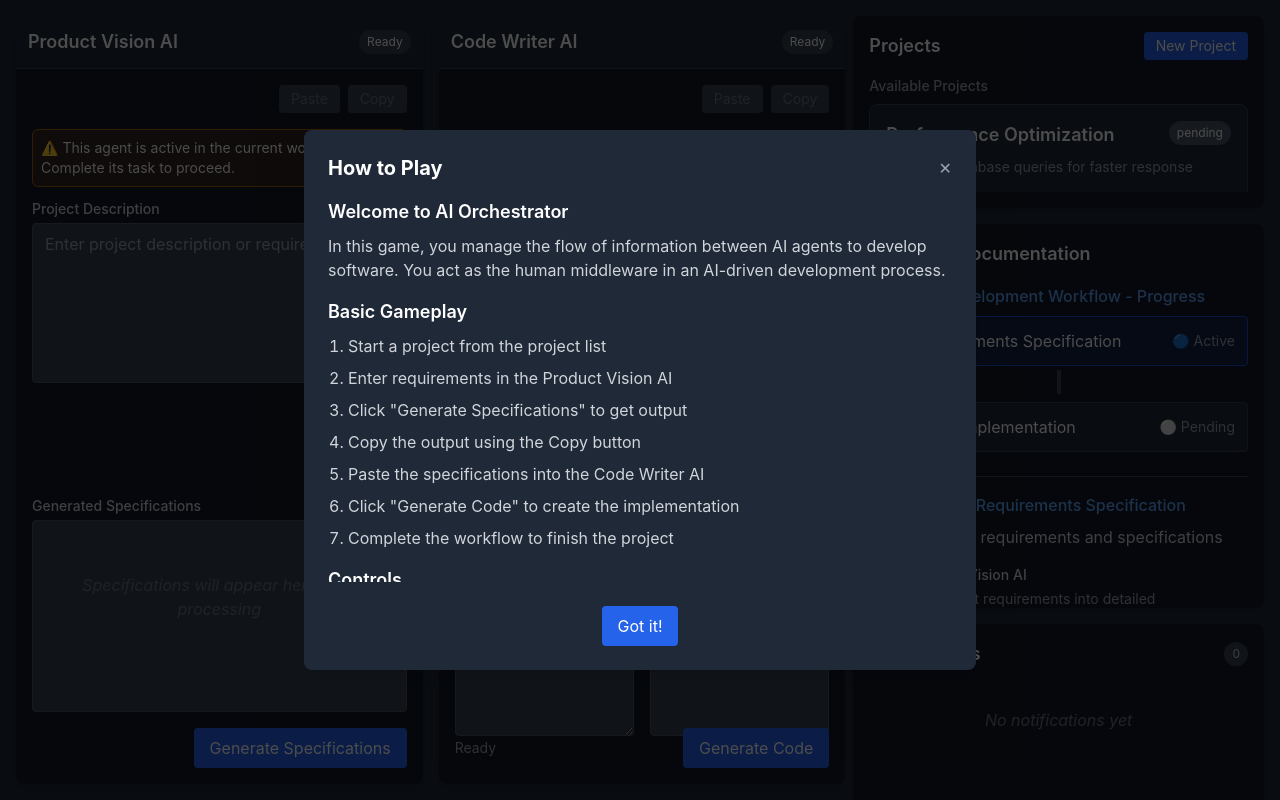
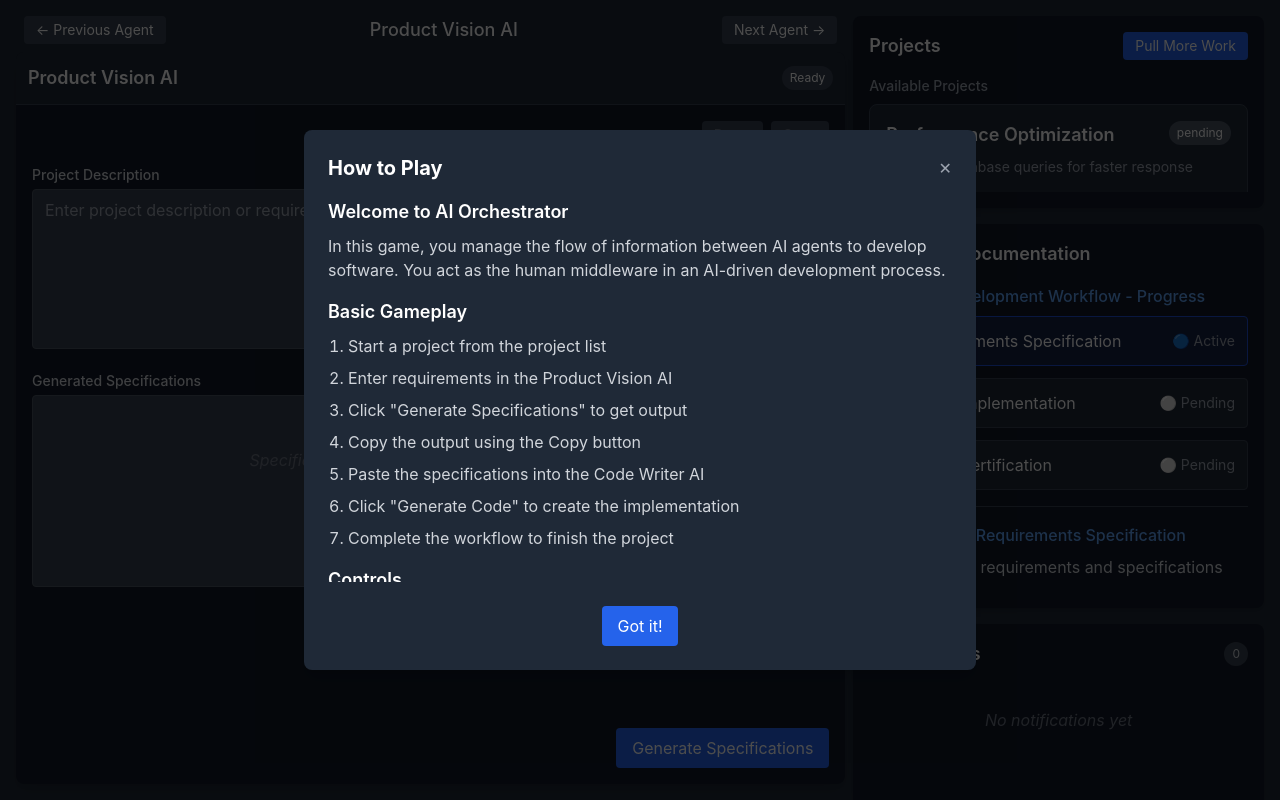
Before and after one commit to rranshous/ai_orchestration_game, a React (Vite) app: page / in a window 1280 px wide. Built offline with nearby package versions, Linux system fonts and the light colour scheme.

Commit message:
second playthrough update

```diff
--- a/src/components/agents/BaseAgentInterface.tsx
+++ b/src/components/agents/BaseAgentInterface.tsx
@@ -19,8 +19,9 @@ const BaseAgentInterface: React.FC<BaseAgentProps> = ({ agent, children }) => {
   // Get workflow and project information
   const workflow = useAppSelector(state => state.workflow.current);
   const activeStep = useAppSelector(state => workflow.steps.find(step => step.isActive));
-  const isActiveInWorkflow = activeStep?.agentId === agent.id;
-  const isLastStep = activeStep && workflow.steps.indexOf(activeStep) === workflow.steps.length - 1;
+
+  // Check if this is the final step (certification step)
+  const isFinalStep = workflow.steps.findIndex(step => step.id === activeStep?.id) === workflow.steps.length - 1;
   const activeProject = useAppSelector(state => {
     const activeProjectId = state.projects.activeProjectId;
     return activeProjectId ? state.projects.projects.find(p => p.id === activeProjectId) : null;
@@ -45,24 +46,11 @@ const BaseAgentInterface: React.FC<BaseAgentProps> = ({ agent, children }) => {
 
   // Auto-complete workflow step when agent processing is done
   useEffect(() => {
-    if (agent.status === "complete" && isActiveInWorkflow && activeStep) {
+    if (agent.status === "complete" && activeStep?.agentId === agent.id) {
       // When this agent's processing completes and it's the active step, mark the step as completed
       dispatch(completeStep({ stepId: activeStep.id }));
-
-      // Show guidance toast
-      if (isLastStep) {
-        dispatch(showToast({
-          type: "success",
-          message: "Code generated! Click 'Complete Project' to finish."
-        }));
-      } else {
-        dispatch(showToast({
-          type: "info",
-          message: "Use the Copy button to transfer output to the next agent."
-        }));
-      }
     }
-  }, [agent.status, isActiveInWorkflow, activeStep, isLastStep, dispatch]);
+  }, [agent.status, activeStep, dispatch]);
 
   const handleCopy = () => {
     if (agent.currentOutput) {
@@ -112,8 +100,8 @@ const BaseAgentInterface: React.FC<BaseAgentProps> = ({ agent, children }) => {
     }
   };
 
-  // Handle project completion
-  const handleCompleteProject = () => {
+  // Handle project certification
+  const handleCertifyCode = () => {
     if (!activeProject) return;
 
     // For demo, always mark as successful
@@ -128,8 +116,11 @@ const BaseAgentInterface: React.FC<BaseAgentProps> = ({ agent, children }) => {
   const canCopy = agent.currentOutput && agent.status === "complete";
   const canPaste = !!content && sourceId !== agent.id;
 
-  // Show "Complete Project" button on the last step when completed
-  const showCompleteProjectButton = isLastStep && agent.status === "complete" && agent.currentOutput;
+  // Only show the "Certify Code" button on the final step when completed
+  const showCertifyButton = isFinalStep &&
+                            agent.status === "complete" &&
+                            agent.currentOutput &&
+                            activeStep?.agentId === agent.id;
 
   return (
     <div className="agent-interface flex flex-col h-full">
@@ -150,22 +141,16 @@ const BaseAgentInterface: React.FC<BaseAgentProps> = ({ agent, children }) => {
         </button>
       </div>
 
-      {isActiveInWorkflow && (
-        <div className="bg-yellow-900/30 border border-yellow-700 rounded-md p-2 mb-3 text-sm">
-          ⚠️ This agent is active in the current workflow step. Complete its task to proceed.
-        </div>
-      )}
-
       {children}
 
-      {showCompleteProjectButton && (
+      {showCertifyButton && (
         <div className="mt-4 bg-green-900/30 border border-green-700 rounded-md p-3 text-center">
-          <p className="text-sm text-green-300 mb-2">All steps completed! You can now finish the project.</p>
+          <p className="text-sm text-green-300 mb-2">Code generation complete. Please review the code and certify if it meets requirements.</p>
           <button
             className="bg-green-600 hover:bg-green-700 text-white px-4 py-2 rounded font-medium"
-            onClick={handleCompleteProject}
+            onClick={handleCertifyCode}
           >
-            Complete Project
+            Certify Code
           </button>
         </div>
       )}
--- a/src/components/agents/CodeWriterInterface.tsx
+++ b/src/components/agents/CodeWriterInterface.tsx
@@ -16,21 +16,21 @@ const CodeWriterInterface: React.FC<CodeWriterInterfaceProps> = ({ agent }) => {
 
   return (
     <BaseAgentInterface agent={agent}>
-      <div className="flex flex-col h-full">
+      <div className="flex flex-col h-full overflow-hidden">
         <div className="flex-grow grid grid-cols-2 gap-4">
-          <div>
+          <div className="overflow-hidden flex flex-col">
             <label className="block text-sm font-medium text-gray-300 mb-1">Specifications</label>
             <textarea
-              className="w-full h-full bg-gray-700 border border-gray-600 rounded px-3 py-2 text-white font-mono"
+              className="w-full flex-grow bg-gray-700 border border-gray-600 rounded px-3 py-2 text-white font-mono overflow-auto"
               value={agent.currentInput}
               onChange={handleInputChange}
               placeholder="Paste specifications here..."
               readOnly={agent.status === "processing"}
             />
           </div>
-          <div>
+          <div className="overflow-hidden flex flex-col">
             <label className="block text-sm font-medium text-gray-300 mb-1">Generated Code</label>
-            <div className="w-full h-full bg-gray-700 border border-gray-600 rounded p-2 overflow-auto">
+            <div className="w-full flex-grow bg-gray-700 border border-gray-600 rounded p-2 overflow-auto">
               {agent.currentOutput ? (
                 <pre className="text-green-300 whitespace-pre-wrap font-mono text-sm">{agent.currentOutput}</pre>
               ) : (
--- a/src/components/agents/ProductVisionInterface.tsx
+++ b/src/components/agents/ProductVisionInterface.tsx
@@ -16,8 +16,8 @@ const ProductVisionInterface: React.FC<ProductVisionInterfaceProps> = ({ agent }
 
   return (
     <BaseAgentInterface agent={agent}>
-      <div className="flex flex-col h-full">
-        <div className="flex-grow">
+      <div className="flex flex-col h-full overflow-hidden">
+        <div className="mb-4">
           <label className="block text-sm font-medium text-gray-300 mb-1">Project Description</label>
           <textarea
             className="w-full h-40 bg-gray-700 border border-gray-600 rounded px-3 py-2 text-white"
@@ -28,7 +28,7 @@ const ProductVisionInterface: React.FC<ProductVisionInterfaceProps> = ({ agent }
           />
         </div>
 
-        <div className="mt-4">
+        <div className="flex-grow overflow-auto">
           <label className="block text-sm font-medium text-gray-300 mb-1">Generated Specifications</label>
           <div className="w-full h-48 bg-gray-700 border border-gray-600 rounded p-3 overflow-auto">
             {agent.currentOutput ? (
--- a/src/components/projects/ProjectSelector.tsx
+++ b/src/components/projects/ProjectSelector.tsx
@@ -3,7 +3,6 @@ import { useAppSelector, useAppDispatch } from '../../state/hooks';
 import { createProject, startProject } from '../../state/reducers/projectReducer';
 import { resetWorkflow } from '../../state/reducers/workflowReducer';
 import { showToast } from '../../state/reducers/notificationReducer';
-import { setInput } from '../../state/reducers/agentReducer';
 import ProjectCard from './ProjectCard';
 
 const ProjectSelector: React.FC = () => {
@@ -12,7 +11,7 @@ const ProjectSelector: React.FC = () => {
 
   const handleCreateProject = () => {
     dispatch(createProject());
-    dispatch(showToast({ type: "info", message: "New project created!" }));
+    dispatch(showToast({ type: "info", message: "New project assigned to you!" }));
   };
 
   const handleStartProject = (projectId: string) => {
@@ -23,14 +22,10 @@ const ProjectSelector: React.FC = () => {
     dispatch(startProject({ projectId }));
     dispatch(resetWorkflow());
 
-    // Automatically populate the Product Vision AI with the project details
-    const initialInput = `Project: ${selectedProject.name}\n\nDescription: ${selectedProject.description}\n\nAdd any additional requirements or details here...`;
-    dispatch(setInput({ agentId: 'product-vision', input: initialInput }));
-
-    // Show toast notification
+    // Show toast notification - changed guidance
     dispatch(showToast({
       type: "success",
-      message: "Project started! Enter requirements in Product Vision AI."
+      message: "Project started! Check workflow documentation for next steps."
     }));
   };
 
@@ -46,7 +41,7 @@ const ProjectSelector: React.FC = () => {
           className="bg-blue-600 hover:bg-blue-700 text-white text-sm px-3 py-1 rounded"
           onClick={handleCreateProject}
         >
-          New Project
+          Pull More Work
         </button>
       </div>
 
--- a/src/components/workspace/AgentPanel.tsx
+++ b/src/components/workspace/AgentPanel.tsx
@@ -19,24 +19,15 @@ const AgentPanel: React.FC<AgentPanelProps> = ({ id, title, agentId }) => {
     return <div>Agent not found</div>;
   }
 
-  const handlePanelClick = () => {
-    dispatch(setActiveAgent(agentId));
-  };
-
-  const isActive = activeAgentId === agentId;
-
   return (
     <div
       className={`
         agent-panel bg-gray-900 rounded-lg shadow-lg overflow-hidden
         h-full flex flex-col
-        ${isActive ? 'ring-2 ring-blue-500' : ''}
-        cursor-pointer
       `}
-      onClick={handlePanelClick}
     >
       <div className="agent-header bg-gray-800 p-3 border-b border-gray-700 flex justify-between items-center">
-        <h2 className="font-semibold text-lg">{title}</h2>
+        <div className="font-semibold text-lg">{title}</div>
         <div className="text-xs px-2 py-1 rounded-full bg-gray-700">
           {agent.status === "idle" ? "Ready" :
            agent.status === "processing" ? "Working" :
--- a/src/components/workspace/DocumentationPanel.tsx
+++ b/src/components/workspace/DocumentationPanel.tsx
@@ -27,7 +27,7 @@ const DocumentationPanel: React.FC = () => {
   };
 
   return (
-    <div className="documentation-panel p-4 h-full flex flex-col">
+    <div className="documentation-panel p-4 h-full flex flex-col overflow-hidden">
       <h2 className="text-lg font-semibold mb-4">Workflow Documentation</h2>
 
       {activeProject && (
@@ -37,11 +37,11 @@ const DocumentationPanel: React.FC = () => {
         </div>
       )}
 
-      <div className="workflow-overview mb-6">
+      <div className="workflow-overview mb-4">
         <h3 className="text-md font-medium text-blue-400 mb-2">
           {workflow.name} - Progress
         </h3>
-        <div className="workflow-steps space-y-2">
+        <div className="workflow-steps space-y-3 overflow-y-auto">
           {workflow.steps.map((step, index) => (
             <div key={step.id} className="relative">
               <div
@@ -62,17 +62,12 @@ const DocumentationPanel: React.FC = () => {
                   <span className="text-sm text-gray-400">{renderStepStatus(step)}</span>
                 </div>
               </div>
-
-              {/* Connecting line to next step */}
-              {index < workflow.steps.length - 1 && (
-                <div className="h-6 w-1 bg-gray-700 mx-auto my-1"></div>
-              )}
             </div>
           ))}
         </div>
       </div>
 
-      <div className="current-step border-t border-gray-700 pt-4 flex-grow">
+      <div className="current-step border-t border-gray-700 pt-4 flex-grow overflow-y-auto">
         <h3 className="text-md font-medium text-blue-400 mb-2">Current Step: {activeStep.name}</h3>
         <p className="text-gray-300 mb-4">{activeStep.description}</p>
 
--- a/src/components/workspace/NotificationsPanel.tsx
+++ b/src/components/workspace/NotificationsPanel.tsx
@@ -17,7 +17,7 @@ const NotificationsPanel: React.FC = () => {
   };
 
   return (
-    <div className="notifications-panel p-4 h-full flex flex-col">
+    <div className="notifications-panel p-4 h-full flex flex-col overflow-hidden">
       <div className="flex justify-between items-center mb-4">
         <h2 className="text-lg font-semibold">Notifications</h2>
         <span className="bg-gray-700 text-gray-300 text-xs px-2 py-1 rounded-full">
--- a/src/components/workspace/Workspace.tsx
+++ b/src/components/workspace/Workspace.tsx
@@ -1,4 +1,4 @@
-import React from 'react';
+import React, { useState } from 'react';
 import { useAppSelector, useAppDispatch } from '../../state/hooks';
 import { hideToast, hideCompletionDialog } from '../../state/reducers/notificationReducer';
 import AgentPanel from './AgentPanel';
@@ -12,15 +12,50 @@ const Workspace: React.FC = () => {
   const layout = useAppSelector(state => state.workspace.layout);
   const toasts = useAppSelector(state => state.notifications.toasts);
   const completedProject = useAppSelector(state => state.notifications.completedProject);
+  const [activeAgentIndex, setActiveAgentIndex] = useState(0);
   const dispatch = useAppDispatch();
+
+  // Only show one agent panel at a time
+  const currentAgentPanel = layout.agentPanels[activeAgentIndex];
+  const totalAgents = layout.agentPanels.length;
+
+  const handleNextAgent = () => {
+    setActiveAgentIndex((prevIndex) => (prevIndex + 1) % totalAgents);
+  };
+
+  const handlePrevAgent = () => {
+    setActiveAgentIndex((prevIndex) => (prevIndex - 1 + totalAgents) % totalAgents);
+  };
 
   return (
     <div className="grid grid-cols-12 grid-rows-6 gap-2 h-screen w-screen bg-gray-800 p-4">
-      {/* Agent Panels */}
-      <div className="col-span-8 row-span-6 grid grid-cols-2 gap-4">
-        {layout.agentPanels.map(panel => (
-          <AgentPanel key={panel.id} id={panel.id} title={panel.title} agentId={panel.agentId} />
-        ))}
+      {/* Agent Panel with Navigation */}
+      <div className="col-span-8 row-span-6">
+        <div className="h-full flex flex-col">
+          <div className="flex justify-between items-center mb-2 px-2">
+            <button
+              className="bg-gray-700 hover:bg-gray-600 px-3 py-1 rounded text-sm"
+              onClick={handlePrevAgent}
+            >
+              ← Previous Agent
+            </button>
+            <h2 className="text-lg font-medium">{currentAgentPanel.title}</h2>
+            <button
+              className="bg-gray-700 hover:bg-gray-600 px-3 py-1 rounded text-sm"
+              onClick={handleNextAgent}
+            >
+              Next Agent →
+            </button>
+          </div>
+          <div className="flex-1">
+            <AgentPanel
+              key={currentAgentPanel.id}
+              id={currentAgentPanel.id}
+              title={currentAgentPanel.title}
+              agentId={currentAgentPanel.agentId}
+            />
+          </div>
+        </div>
       </div>
 
       {/* Right side panels */}
@@ -32,14 +67,14 @@ const Workspace: React.FC = () => {
 
         {/* Documentation Panel */}
         {layout.documentationPanel.visible && (
-          <div className="bg-gray-900 rounded-lg shadow-md h-2/4 overflow-hidden">
+          <div className="bg-gray-900 rounded-lg shadow-md h-2/4 overflow-auto">
             <DocumentationPanel />
           </div>
         )}
 
         {/* Notifications Panel */}
         {layout.notificationsPanel.visible && (
-          <div className="bg-gray-900 rounded-lg shadow-md h-1/4 overflow-hidden">
+          <div className="bg-gray-900 rounded-lg shadow-md h-1/4 overflow-auto">
             <NotificationsPanel />
           </div>
         )}
--- a/src/state/reducers/workflowReducer.ts
+++ b/src/state/reducers/workflowReducer.ts
@@ -22,6 +22,14 @@ const defaultWorkflow: Workflow = {
       isCompleted: false,
       isActive: false,
     },
+    {
+      id: "step-certification",
+      agentId: "code-writer", // We're using the same agent for certification
+      name: "Code Certification",
+      description: "Review and certify the generated code",
+      isCompleted: false,
+      isActive: false,
+    }
   ],
 };
 
```
Also changed, not shown: 2 other files (tests, documents, lock files or other folders).
